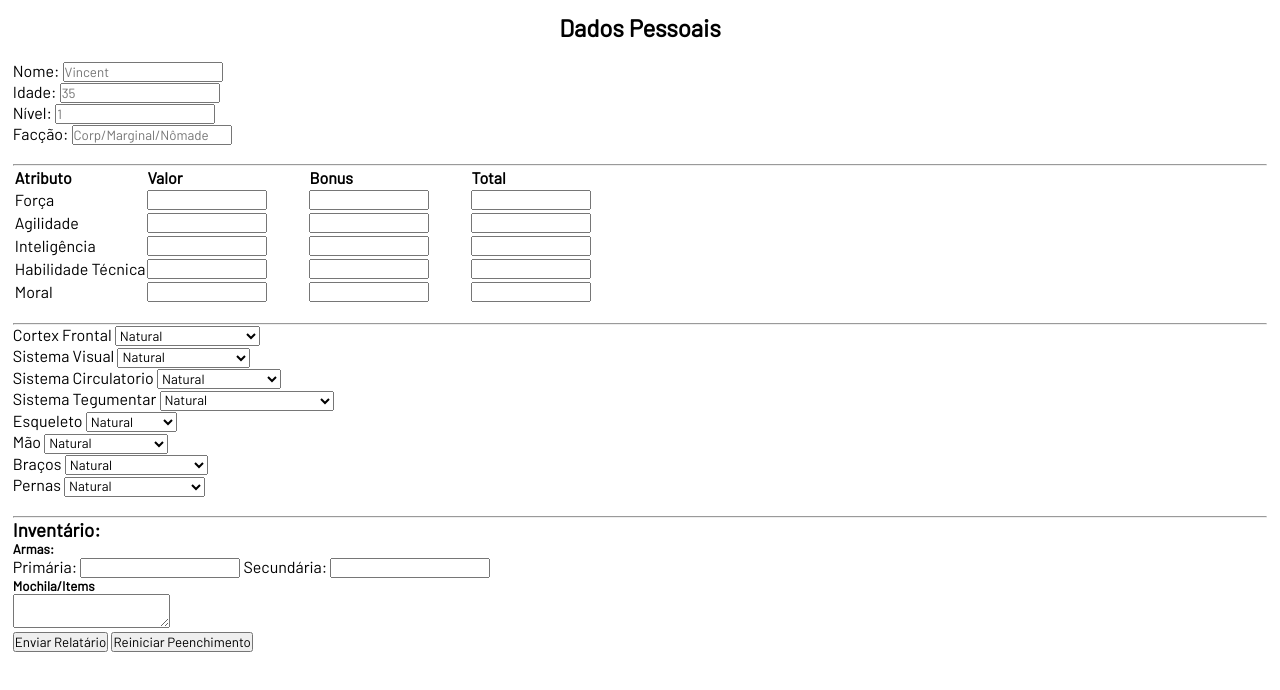
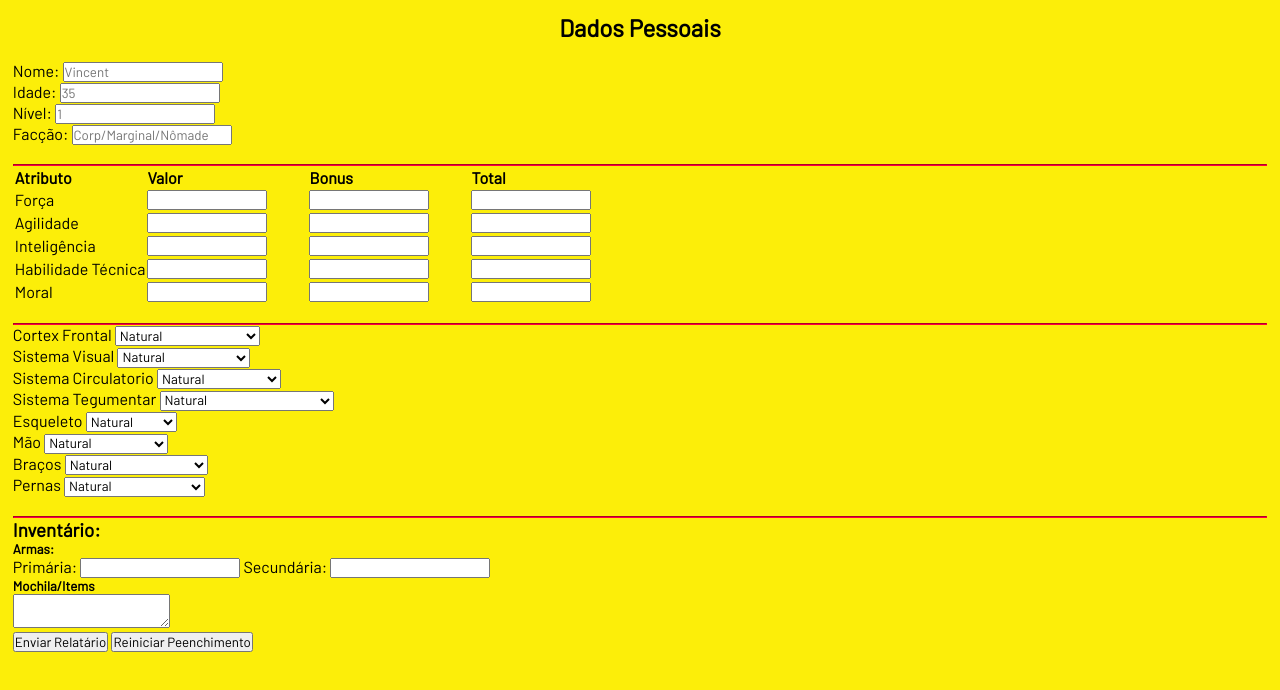
Before and after one commit to JorgeMaiconFaria/Ficha-RPG-Cyberpunk, a plain HTML site: page index.html in a window 1280 px wide. Drawn offline with Linux system fonts and the light colour scheme; a web font is replaced by a local one.

Commit message:
Update css.css

```diff
--- a/css/css.css
+++ b/css/css.css
@@ -4,7 +4,10 @@
     box-sizing: border-box;
     font-family: 'Barlow'}
 
-body{padding: 1%;}
+body{padding: 1%;
+background-color: #FCEE09;}
+
+hr{border-color: #FF003C;}
 
 h1{text-align: center;}
 
```
